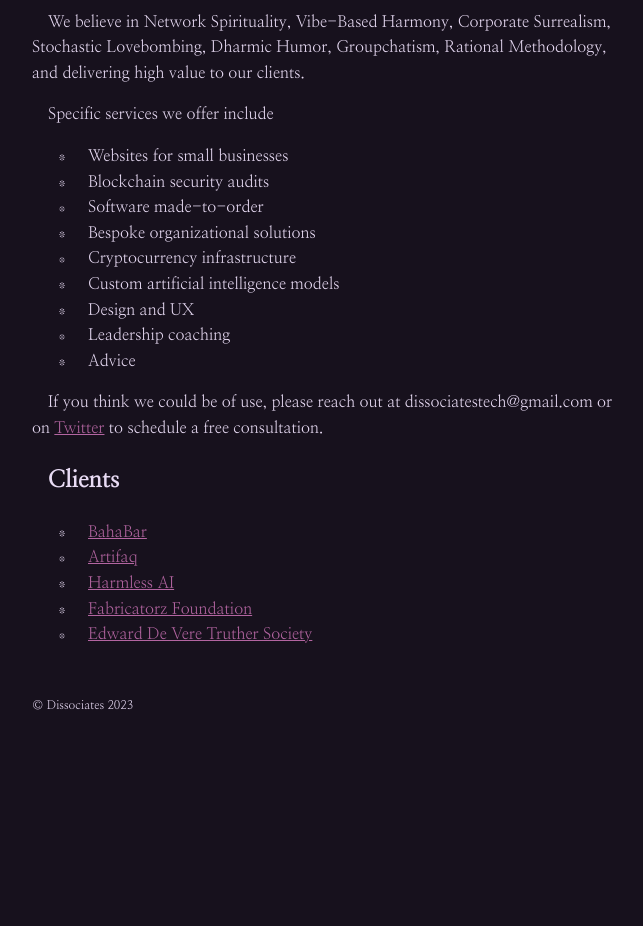
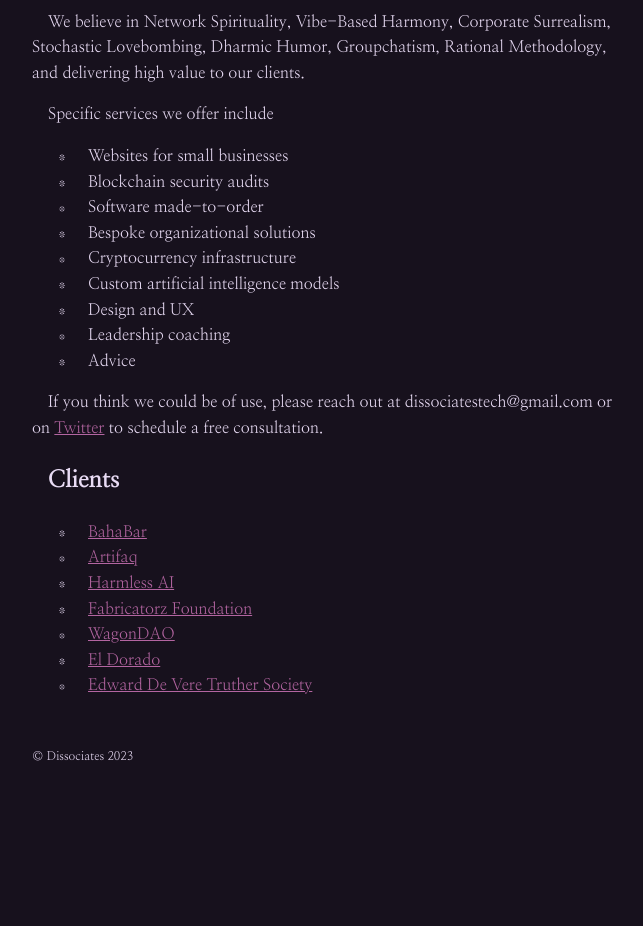
Before and after one commit to maxwellfoley3/dissociates, a plain HTML site: page index.html in a window 1280 px wide. Shown: the part 374-1300 px from the top of the page, without its empty margins (38-681 px from the left). Before the commit the page ends 1249 px from the top, so only its background shows below. Drawn offline with Linux system fonts and the light colour scheme.

Commit message:
update client list

```diff
--- a/index.html
+++ b/index.html
@@ -168,6 +168,8 @@
 					<li><a href="https://artifaq.io">Artifaq</a></li>
 					<li><a href="https://harmless.vision">Harmless AI</a></li>
 					<li><a href="https://fabricatorz.org/">Fabricatorz Foundation</a></li>
+					<li><a href="https://thewagonbox.com/dao/">WagonDAO</a></li>
+					<li><a href="https://eldorado.market/">El Dorado</a></li>
 					<li><a href="https://edwarddeveretruthersociety.org">Edward De Vere Truther Society</a></li>
 				</ul>
 			</div>
```
